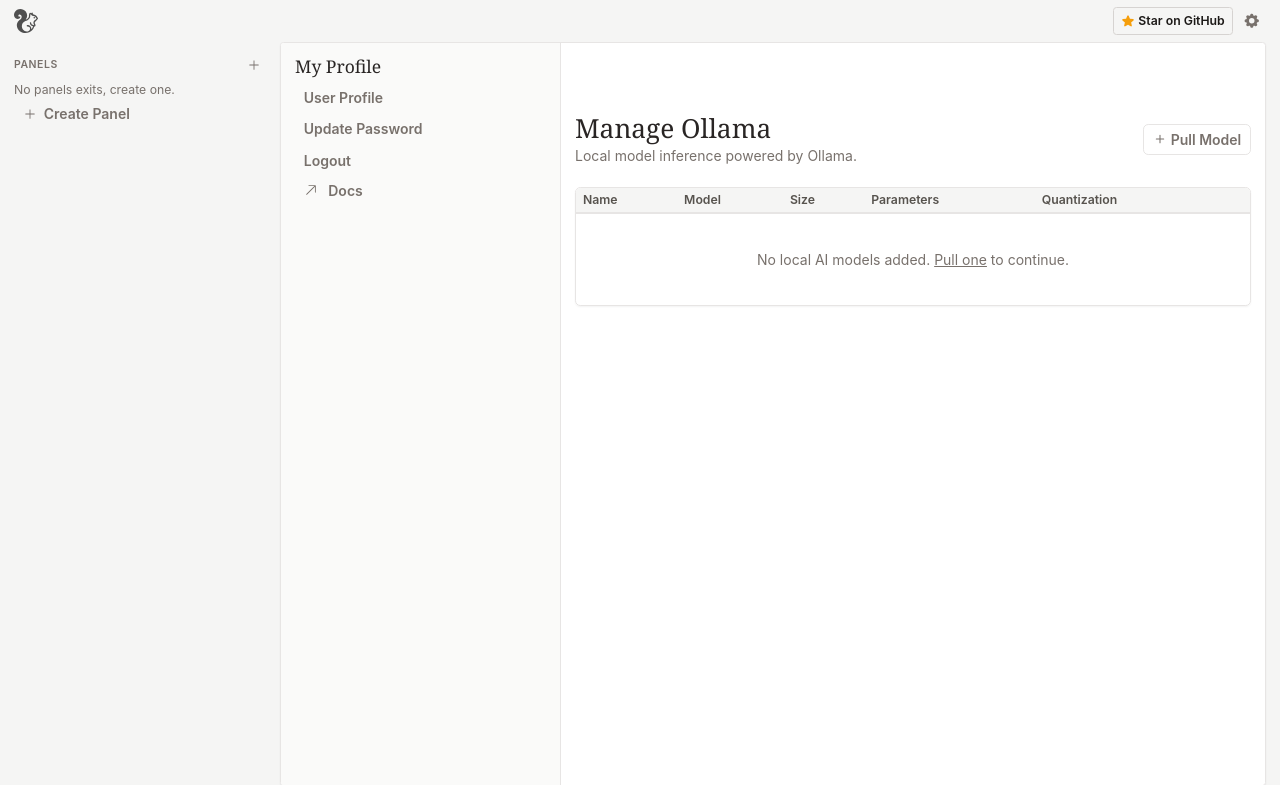
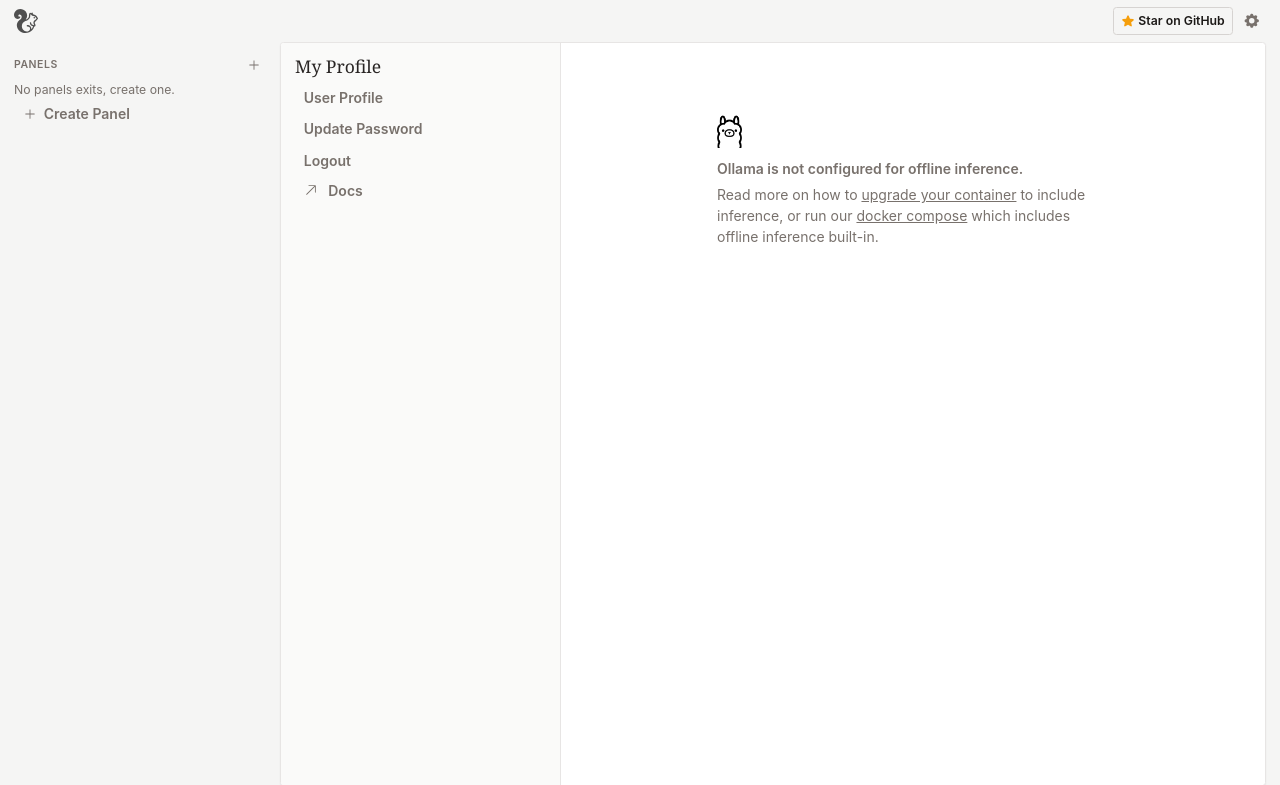
Before and after one commit to promptpanel/promptpanel, a Python web app: template user/templates/ollama_model.html in a window 1280 px wide. Shown: the top 785 px of the page. Run offline with Jinja, Linux system fonts and the light colour scheme; the template is opened without the code that fills it, so the values that code supplies are empty.

Commit message:
ollama onboarding tweaks

```diff
--- a/user/templates/ollama_model.html
+++ b/user/templates/ollama_model.html
@@ -131,6 +131,7 @@
   <!-- Model List -->
   <div class="absolute w-[calc(100%-20rem)] h-full right-0 overflow-y-auto -lg:relative -lg:block -lg:w-full">
     <div class="my-20 max-w-4xl mx-auto px-4">
+      {% if env_ollama %}
         <div class="flex items-center mb-6">
           <div>
             <h1 class="font-serif text-3xl">Manage Ollama</h1>
@@ -141,7 +142,6 @@
               Pull Model
             </button>
         </div>
-
         <div class="border border-stone-200 rounded-md shadow-sm overflow-x-auto">
           <table class="w-full text-left">
             <thead class="bg-stone-100 border-b-2 border-stone-200">
@@ -192,6 +192,16 @@
             </tbody>
           </table>
         </div>
+      {% endif %}
+      {% if not env_ollama %}
+      <div class="flex items-center justify-center mt-6">
+        <div class="max-w-md">
+          <img src="/static/promptpanel/img/logo-ollama-transparent.png" class="mb-3 w-7" />
+          <p class="text-stone-500 font-semibold mb-1.5">Ollama is not configured for offline inference.</p>
+          <p class="text-stone-500">Read more on how to <a class="underline hover:text-primary" href="https://promptpanel.com/installation/docker-run/#upgrading-from-a-standalone-container-to-offline-inference-with-ollama" target="_new">upgrade your container</a> to include inference, or run our <a class="underline hover:text-primary" href="https://promptpanel.com/installation/docker-compose-offline/" target="_new">docker compose</a> which includes offline inference built-in.</p>
+        </div>
+      </div>
+      {% endif %}
 
     </div>
   </div>
--- a/user/templates/onboarding_first.html
+++ b/user/templates/onboarding_first.html
@@ -73,7 +73,7 @@
               <button x-show="!$store.onboardStore.runningGetStarted" @click="$store.onboardStore.getStartedOllama()" class="flex items-center justify-center ml-auto w-max font-semibold bg-primary px-3 h-9 rounded-md shadow-sm text-stone-50 transition duration-500 hover:shadow-lg focus:shadow-none">Download & Get Started</button>
             {% endif %}
             {% if not env_ollama %}
-              <p class="text-stone-400 text-sm ml-auto">Ollama is not currently enabled on your instance. <br /><a class="underline hover:text-stone-800" href="https://promptpanel.com/installation/docker-compose-offline/" target="_new">Learn More</a></p>
+              <p class="text-stone-500 text-sm ml-auto">Ollama is not configured for offline inference. <br /><a class="underline text-primary hover:text-primary/80" href="https://promptpanel.com/installation/docker-run/#upgrading-from-a-standalone-container-to-offline-inference-with-ollama" target="_new">Upgrade your instance for inference</a></p>
             {% endif %}
             <div x-show="$store.onboardStore.runningGetStarted" class="flex items-center justify-center ml-auto w-max font-semibold bg-primary px-3 h-9 rounded-md text-stone-50">
               <svg class="animate-spin mr-1.5 h-4 w-4" xmlns="http://www.w3.org/2000/svg" fill="none" viewBox="0 0 24 24">
```
Lines whose indentation alone changed are shown as unchanged.
